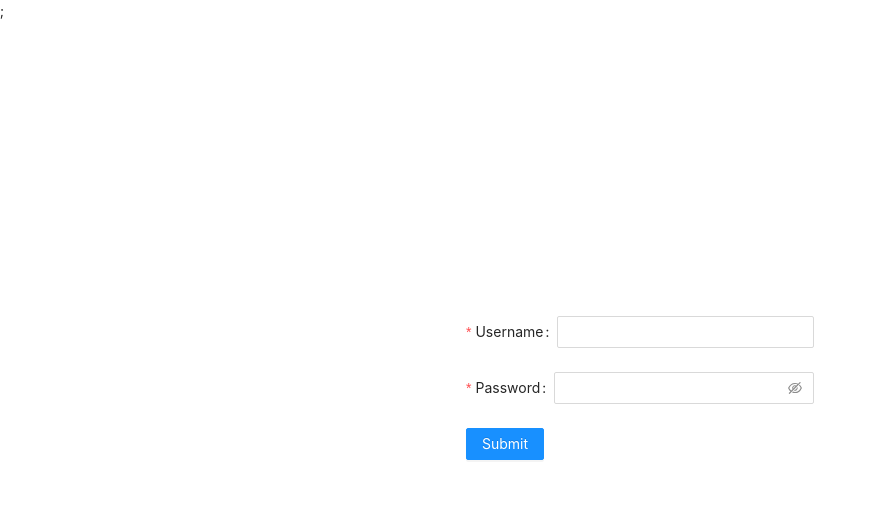
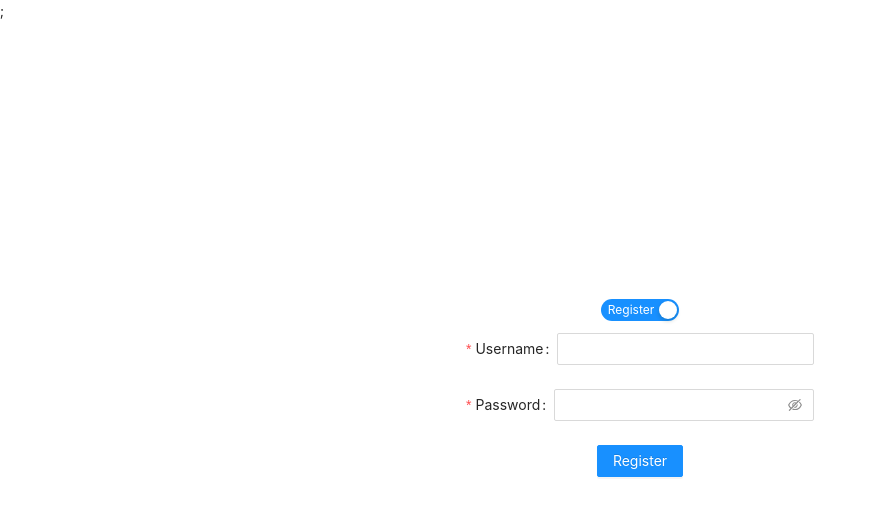
Before and after one commit to Ov3rControl/test-front, a React (Create React App) app: page /login in a window 1280 px wide. Shown: the top 516 px of the page, without its empty margins (0-877 px from the left). Built offline with nearby package versions, Linux system fonts and the light colour scheme.

Commit message:
:sparkles: Add Signup

```diff
--- a/src/components/Home/Home.view.tsx
+++ b/src/components/Home/Home.view.tsx
@@ -24,9 +24,8 @@
         ]}
       >
         {data?.map((item) => (
-          <Col span={6}>
+          <Col key={item.id} span={6}>
             <ItemCard
-              key={item.id}
               id={item.id}
               name={item.name}
               description={item.description}
--- a/src/components/Login/Login.container.tsx
+++ b/src/components/Login/Login.container.tsx
@@ -15,15 +15,24 @@
   const history = useHistory();
   const setUserState = useSetRecoilState(User);
 
-  const onFinish = (value: LoginFormType) => {
+  const onFinish = (value: LoginFormType, type: string) => {
+    const url = type === "login" ? "/auth/signin" : "/auth/signup";
     api
-      .postData("/auth/signin", value, "POST")
+      .postData(url, value, "POST")
       .then((res: AxiosResponse) => {
-        const { role, accessToken } = res.data;
-        setUserState({ token: accessToken, role });
-        localStorage.setItem("token", accessToken);
-        localStorage.setItem("role", role);
-        role === 1 ? history.push("/home") : history.push("/dashboard");
+        if (type === "login") {
+          const { role, accessToken } = res.data;
+          setUserState({ token: accessToken, role });
+          localStorage.setItem("token", accessToken);
+          localStorage.setItem("role", role);
+          role === 1 ? history.push("/home") : history.push("/dashboard");
+        } else {
+          showNotification(
+            NotificationStatus.info,
+            "Account Created",
+            "You can now login"
+          );
+        }
       })
       .catch(() =>
         showNotification(
--- a/src/components/Login/Login.view.module.css
+++ b/src/components/Login/Login.view.module.css
@@ -3,4 +3,9 @@
   left: 50%;
   top: 50%;
   transform: translate(-50%, -50%);
+  text-align: center;
 }
+
+.switcher {
+  margin-bottom: 12px;
+}
--- a/src/components/Login/Login.view.tsx
+++ b/src/components/Login/Login.view.tsx
@@ -1,18 +1,36 @@
 import React, { FunctionComponent } from "react";
-import { Form, Input, Button } from "antd";
+import { Form, Input, Button, Switch } from "antd";
 import styles from "./Login.view.module.css";
 import { LoginFormType } from "../../types";
 
+const { useState } = React;
+
 type Props = {
-  onFinish: (values: LoginFormType) => void;
+  onFinish: (values: LoginFormType, type: string) => void;
 };
 
 export const LoginView: FunctionComponent<Props> = ({
   onFinish,
 }: Props): JSX.Element => {
+  const [mode, setMode] = useState<boolean>(true);
+  const switchOnChange = (checked: boolean) => {
+    setMode(checked);
+  };
+
   return (
     <div className={styles.Container}>
-      <Form name="basic" initialValues={{ remember: true }} onFinish={onFinish}>
+      <Switch
+        className={styles.switcher}
+        checkedChildren="Register"
+        unCheckedChildren="Login"
+        defaultChecked
+        onChange={switchOnChange}
+      />
+      <Form
+        name="basic"
+        initialValues={{ remember: true }}
+        onFinish={(value) => onFinish(value, mode ? "register" : "login")}
+      >
         <Form.Item
           label="Username"
           name="username"
@@ -31,7 +49,7 @@
 
         <Form.Item>
           <Button type="primary" htmlType="submit">
-            Submit
+            {mode ? "Register" : "Login"}
           </Button>
         </Form.Item>
       </Form>
```
